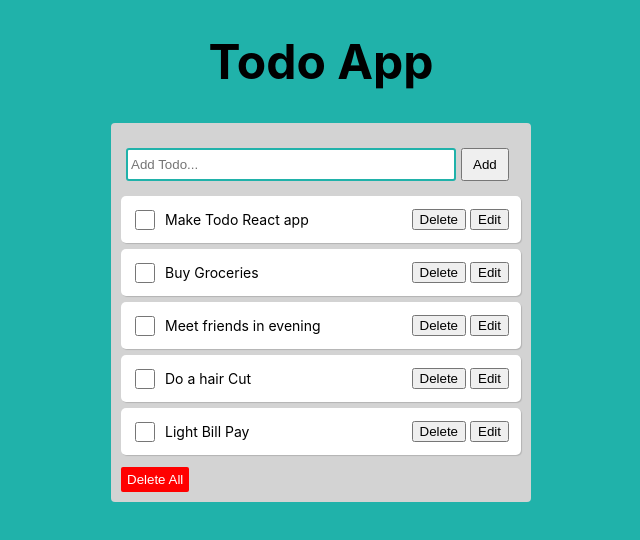
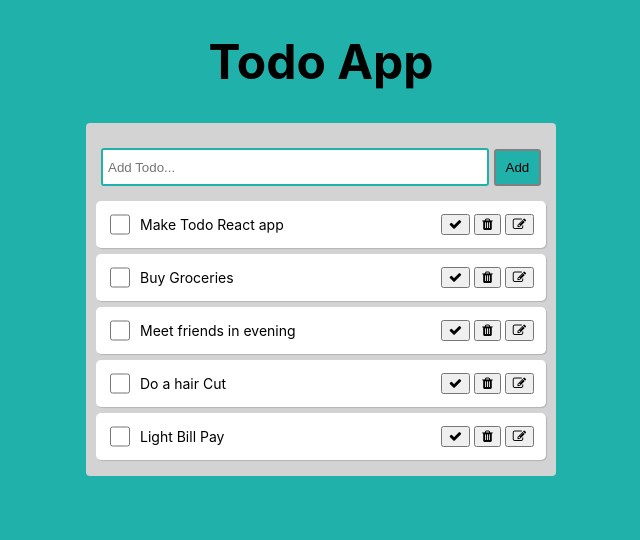
Before and after one commit to jayeshchoudhary/todo-app-react, a React (Create React App) app: page / in a window 1280 px wide. Shown: the top 540 px of the page, without its empty margins (319-959 px from the left). Built offline with nearby package versions, Linux system fonts and the light colour scheme.

Commit message:
added new features

```diff
--- a/package.json
+++ b/package.json
@@ -4,9 +4,13 @@
   "version": "0.1.0",
   "private": true,
   "dependencies": {
+    "@fortawesome/fontawesome-svg-core": "^1.2.32",
+    "@fortawesome/free-solid-svg-icons": "^5.15.1",
+    "@fortawesome/react-fontawesome": "^0.1.13",
     "@testing-library/jest-dom": "^5.11.6",
     "@testing-library/react": "^11.2.2",
     "@testing-library/user-event": "^12.3.0",
+    "font-awesome": "^4.7.0",
     "react": "^17.0.1",
     "react-dom": "^17.0.1",
     "react-scripts": "4.0.1",
--- a/public/index.html
+++ b/public/index.html
@@ -11,6 +11,7 @@
     />
     <link rel="apple-touch-icon" href="%PUBLIC_URL%/logo192.png" />
     <link rel="manifest" href="%PUBLIC_URL%/manifest.json" />
+    <link rel="stylesheet" href="https://stackpath.bootstrapcdn.com/font-awesome/4.7.0/css/font-awesome.min.css">
     <title>Todo App</title>
   </head>
   <body>
--- a/src/App.css
+++ b/src/App.css
@@ -14,7 +14,7 @@ body {
 .todo-list {
   background: lightgray;
   border-radius: 4px;
-  width: 400px;
+  width: 450px;
   padding: 10px;
 }
 
@@ -31,7 +31,10 @@ body {
 }
 
 .todo-btn {
-  padding: 7px 10px;
+  padding: 9px 10px;
+  background-color: lightseagreen;
+  border: 2px solid gray;
+  border-radius: 3px;
 }
 
 .btns button {
@@ -42,29 +45,49 @@ body {
   margin-left: auto;
 }
 
+.btns button {
+  cursor: pointer;
+}
+
 .delete-all-btn {
   background-color: red;
   border: none;
   color: white;
   border-radius: 2px;
   height: 25px;
+  float: left;
+  margin-top: 5px;
+}
+
+.complete-all-btn {
+  background-color: green;
+  border: none;
+  color: white;
+  border-radius: 2px;
+  height: 25px;
+  float: left;
+  margin-top: 5px;
+  margin-left: 10px;
 }
 
 .add-input {
   width: 20px;
-  height: 20px;
+  height: 25px;
   margin-right: 10px;
+  cursor: pointer;
 }
 
 .input {
-  width: 80%;
-  height: 25px;
+  width: 83%;
+  height: 30px;
   margin: 15px 5px;
-  padding: 2px 3px;
+  padding: 2px 5px;
   border-radius: 3px;
   border: 2px solid lightseagreen;
 }
 
 .edit-input input {
   width: 200px;
+  margin-block-start: 1em;
+  margin-block-end: 1em;
 }
--- a/src/App.js
+++ b/src/App.js
@@ -4,36 +4,41 @@ import Todo from "./components/Todo";
 import AddTodo from "./components/AddTodo";
 import Header from "./components/Header";
 import DeleteAllTodos from "./components/DeleteAllTodos";
+import CompleteAllTodos from "./components/CompleteAllTodos";
 
 function App() {
-  // testing git
   // Todo State
   const [todos, setTodos] = useState([
     {
       text: "Make Todo React app",
       isCompleted: false,
+      isChecked: false,
     },
     {
       text: "Buy Groceries",
       isCompleted: false,
+      isChecked: false,
     },
     {
       text: "Meet friends in evening",
       isCompleted: false,
+      isChecked: false,
     },
     {
       text: "Do a hair Cut",
       isCompleted: false,
+      isChecked: false,
     },
     {
       text: "Light Bill Pay",
       isCompleted: false,
+      isChecked: false,
     },
   ]);
 
   // handler for adding new Todo
   const addTodo = (text) => {
-    const newTodos = [...todos, { text }];
+    const newTodos = [...todos, { text, isCompleted: false, isChecked: false }];
     setTodos(newTodos);
   };
 
@@ -54,7 +59,7 @@ function App() {
   // handler to delete All the selected todos
   const deleteAllTodos = () => {
     const newTodos = todos.filter((todo) => {
-      return todo.isCompleted === false;
+      return todo.isChecked === false;
     });
     setTodos(newTodos);
   };
@@ -64,6 +69,21 @@ function App() {
     const newTodos = [...todos];
     newTodos[index].text = newText;
     setTodos(newTodos);
+  };
+
+  // handler to check todo
+  const checkTodo = (index) => {
+    const newTodos = [...todos];
+    newTodos[index].isChecked = !newTodos[index].isChecked;
+    setTodos(newTodos);
+  };
+
+  // handler to completeAll todo
+  const completeAllTodos = () => {
+    todos.map((todo, index) => {
+      return todo.isChecked ? (completeTodo(index), checkTodo(index)) : null;
+    });
+    // setTodos(newTodos);
   };
 
   return (
@@ -79,9 +99,15 @@ function App() {
             completeTodo={completeTodo}
             removeTodo={removeTodo}
             editTodo={editTodo}
+            checkTodo={checkTodo}
           />
         ))}
-        <DeleteAllTodos deleteAllTodos={deleteAllTodos} />
+        {todos.filter((todos) => todos.isChecked === true).length > 1 ? (
+          <DeleteAllTodos deleteAllTodos={deleteAllTodos} />
+        ) : null}
+        {todos.filter((todos) => todos.isChecked === true).length > 1 ? (
+          <CompleteAllTodos completeAllTodos={completeAllTodos} />
+        ) : null}
       </div>
     </div>
   );
--- /dev/null
+++ b/src/components/CompleteAllTodos.js
@@ -0,0 +1,13 @@
+import React from "react";
+
+const CompleteAllTodos = ({ completeAllTodos }) => {
+  return (
+    <div>
+      <button onClick={completeAllTodos} className="complete-all-btn">
+        Complete All
+      </button>
+    </div>
+  );
+};
+
+export default CompleteAllTodos;
--- a/src/components/Todo.js
+++ b/src/components/Todo.js
@@ -1,16 +1,32 @@
 import React, { useState } from "react";
+import "font-awesome/css/font-awesome.min.css";
 
-const Todo = ({ todo, index, completeTodo, removeTodo, editTodo }) => {
+const Todo = ({
+  todo,
+  index,
+  completeTodo,
+  removeTodo,
+  editTodo,
+  checkTodo,
+}) => {
   // state for editing todo
   const [editing, setEditing] = useState(false);
   const [text, setText] = useState("");
 
   // handler to toggle editing
-  const handleEdit = () => {
+  const handleEdit = (e) => {
     if (editing === false) {
       setEditing(true);
       setText(todo.text);
     } else {
+      setEditing(false);
+      editTodo(index, text);
+    }
+  };
+
+  // handle if the user press enter after edit
+  const handleEnterInput = (e) => {
+    if (e.keyCode === 13) {
       setEditing(false);
       editTodo(index, text);
     }
@@ -29,23 +45,32 @@ const Todo = ({ todo, index, completeTodo, removeTodo, editTodo }) => {
       <input
         className="add-input"
         type="checkbox"
-        onChange={() => completeTodo(index)}
-        checked={todo.isCompleted}
+        onChange={() => checkTodo(index)}
+        checked={todo.isChecked}
       />
-      <p>{todo.text}</p>
+      {editing ? (
+        <div className="edit-input">
+          <input
+            type="text"
+            value={text}
+            onChange={handleInputChange}
+            onKeyDown={handleEnterInput}
+          />
+        </div>
+      ) : (
+        <p>{todo.text}</p>
+      )}
       <div className="btns">
+        <button className="complete-btn" onClick={() => completeTodo(index)}>
+          <i className="fa fa-check"></i>
+        </button>
         <button className="remove-btn" onClick={() => removeTodo(index)}>
-          Delete
+          <i className="fa fa-trash"></i>
         </button>
         <button className="edit-btn" onClick={handleEdit}>
-          Edit
+          <i className="fa fa-edit"></i>
         </button>
       </div>
-      {editing ? (
-        <div className="edit-input">
-          <input type="text" value={text} onChange={handleInputChange} />
-        </div>
-      ) : null}
     </div>
   );
 };
```
Also changed, not shown: 2 other files (tests, documents, lock files or other folders).
